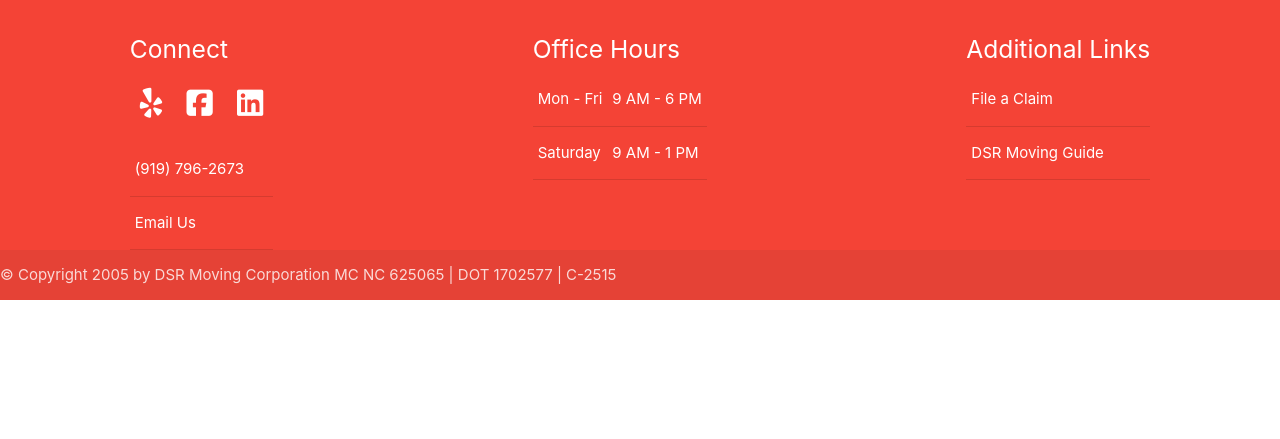
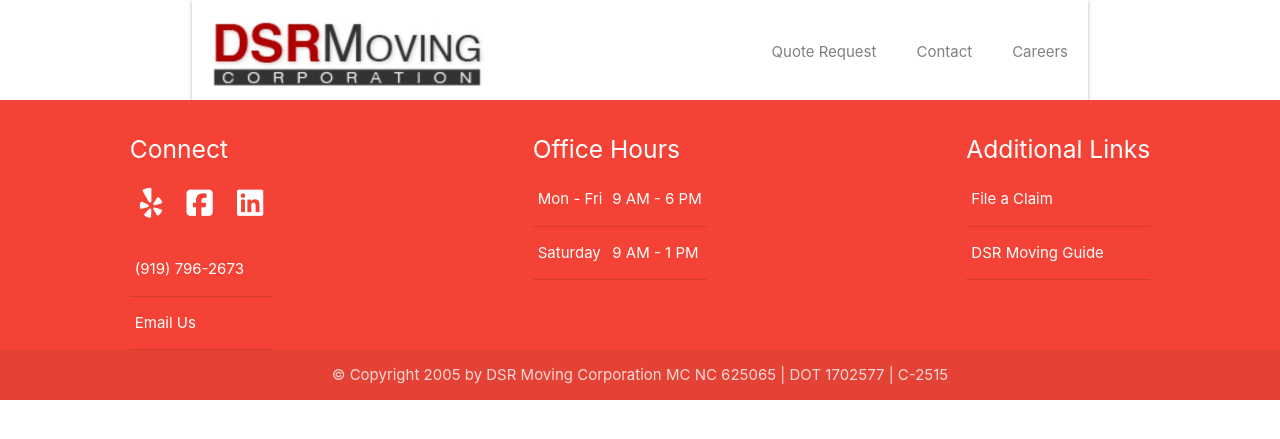
Before and after one commit to lamanaml/dsrmoving, a PHP site: page /index2.html in a window 1280 px wide. Shown: the top 439 px of the page. Run offline with PHP 8.4, Linux system fonts and the light colour scheme; some libraries are stand-ins or nearby versions.

Commit message:
updated nav and footer

```diff
--- a/assets/css/style.css
+++ b/assets/css/style.css
@@ -19,7 +19,7 @@
 nav ul a,
 nav .brand-logo {
   color: #444;
-  padding:10px;
+  padding: 20px;
 }
 
 .sidenav-trigger {
@@ -28,7 +28,7 @@
 
 .white {
     width: 100%;
-    height: 85px;
+    height: 100px;
 }
 
 /* //////////////////////////   sections    //////////////////////////////////////////// */
--- a/footer.html
+++ b/footer.html
@@ -53,11 +53,11 @@
   </div>
 </div>
 
-  <div class="footer-copyright">
+  <div class="footer-copyright"><div class="container">
     <div>© Copyright 2005 by DSR Moving Corporation
          MC NC 625065 | DOT 1702577 | C-2515</div>
 
-
+  </div>
 
   </div>
 </div>
--- a/index2.html
+++ b/index2.html
@@ -17,10 +17,29 @@
 <body>
 
   <!-- Navigation -->
+<div class="container">
+  <nav class="white nav" role="navigation">
+      <a id="logo-container" href="index.php" class="brand-logo "><img src="assets/images/logos/DSRMovingLogo2.jpg" width="60%"></a>
+      <ul class="right hide-on-med-and-down">
+        <li><a href="https://ant.hellomoving.com/DSRMOVING/index.htm">Quote Request</a></li>
+        <li><a href="contact.php">Contact</a></li>
+        <li><a href="careers.php">Careers</a></li>
+        <!--  <li><a href="services.php">Services</a></li>-->
+      </ul>
 
+  <!-- mobile navigation -->
+    <a href="#" data-target="nav-mobile" class="sidenav-trigger"><i class="material-icons">menu</i></a>
+    <ul id="nav-mobile" class="sidenav">
+      <!-- <li><a href="services.php">Services</a></li> -->
+      <li><a href="contact.php">Contact</a></li>
+      <li><a href="careers.php">Careers</a></li>
+      <li><a href="https://ant.hellomoving.com/DSRMOVING/index.htm">Quote Request</a></li>
+      </ul>
+    </div>
+  </nav>
+</div>
+<!-- footer -->
 
-
-<!-- footer -->
   <footer class="page-footer red">
     <div class="flex-container2">
 
@@ -76,11 +95,11 @@
   </div>
 </div>
 
-  <div class="footer-copyright">
+  <div class="footer-copyright"><div class="container">
     <div>© Copyright 2005 by DSR Moving Corporation
          MC NC 625065 | DOT 1702577 | C-2515</div>
 
-
+  </div>
 
   </div>
 </div>
--- a/nav.html
+++ b/nav.html
@@ -1,6 +1,7 @@
-
+  <!-- Navigation -->
+<div class="container">
   <nav class="white nav" role="navigation">
-      <a id="logo-container" href="index.php" class="brand-logo "><img src="assets/images/logos/logosm.png"></a>
+      <a id="logo-container" href="index.php" class="brand-logo "><img src="assets/images/logos/DSRMovingLogo2.jpg" width="60%"></a>
       <ul class="right hide-on-med-and-down">
         <li><a href="https://ant.hellomoving.com/DSRMOVING/index.htm">Quote Request</a></li>
         <li><a href="contact.php">Contact</a></li>
@@ -18,3 +19,4 @@
       </ul>
     </div>
   </nav>
+</div>
```
Also changed, not shown: assets/images/logos/DSRMovingLogo2.jpg (added).
